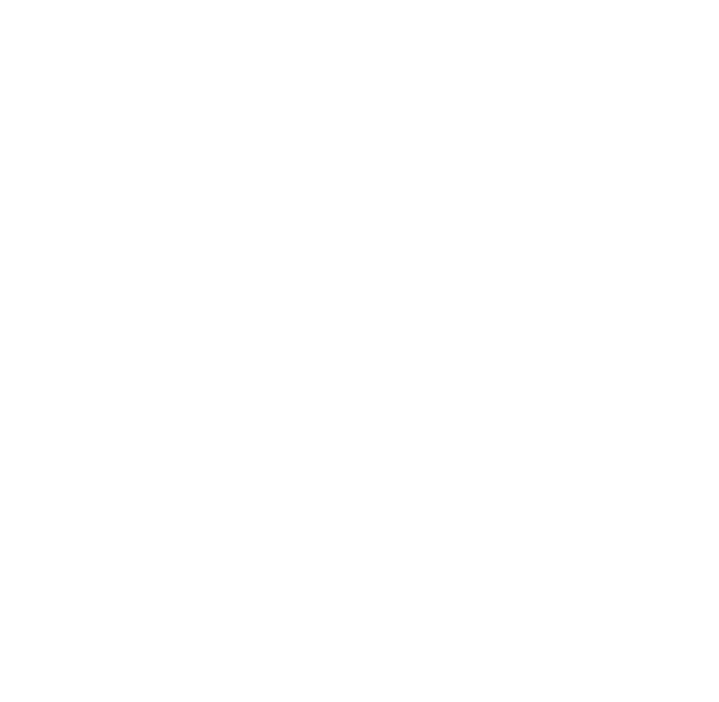
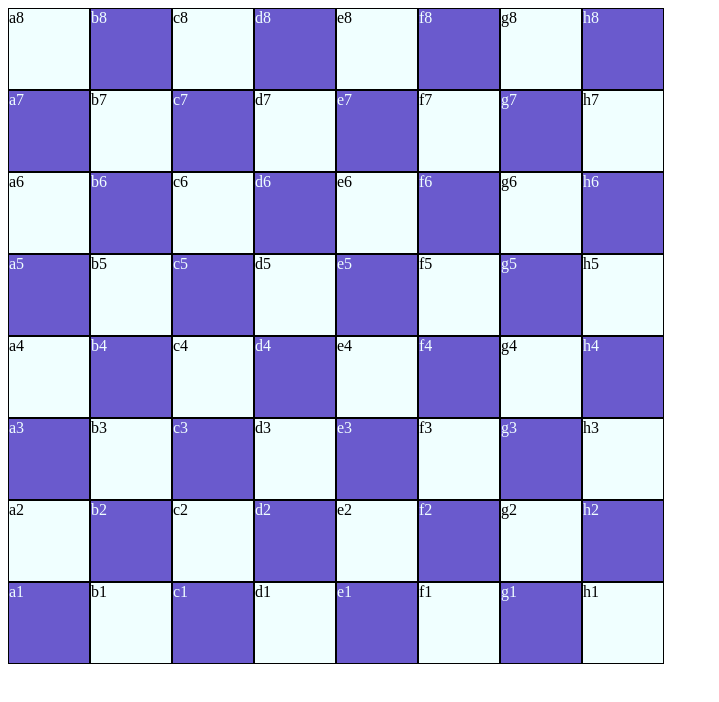
Before and after one commit to ktconstantin/chess-app, a React (Create React App) app: page / in a window 1280 px wide. Shown: the top 702 px of the page, without its empty margins (0-719 px from the left). Built offline with nearby package versions, Linux system fonts and the light colour scheme.

Commit message:
rendering board correctly

```diff
--- a/src/classes/Board.ts
+++ b/src/classes/Board.ts
@@ -61,7 +61,16 @@
 
       for (let column = 0; column < 8; column++) {
         const file = Board.FILES[column];
-        const square = new Square(`${file}${rank}`);
+
+        let className = '';
+
+        if (row % 2 === 0) {
+          className = column % 2 === 0 ? 'square-light' : 'square-dark';
+        } else {
+          className = column % 2 === 0 ? 'square-dark' : 'square-light';
+        }
+
+        const square = new Square(`${file}${rank}`, className);
         const position = {row, column};
 
         if (row === 0) { // rank 8
--- a/src/classes/Square.ts
+++ b/src/classes/Square.ts
@@ -2,10 +2,12 @@
 
 export default class Square {
   name: string;
+  className: string;
   piece: Piece | null;
 
-  constructor(name: string, piece: Piece | null = null) {
+  constructor(name: string, className: string, piece: Piece | null = null) {
     this.name = name;
+    this.className = className;
     this.piece = piece;
   }
 
--- a/src/components/App.tsx
+++ b/src/components/App.tsx
@@ -1,5 +1,6 @@
 import React from 'react';
 import Game from './Game';
+import '../css/app.css';
 
 function App() {
   return (
--- a/src/components/BoardComponent.tsx
+++ b/src/components/BoardComponent.tsx
@@ -1,9 +1,20 @@
 import React from 'react';
+import Square from '../classes/Square';
+import BoardRow from './BoardRow';
 
-export default function BoardComponent() {
+interface BoardComponentProps {
+  board: Square[][];
+}
+
+export default function BoardComponent({ board }: BoardComponentProps) {
   return (
     <div className="board">
-
+      {board.map((squares, index) => (
+        <BoardRow
+          key={index}
+          squares={squares}
+        />
+      ))}
     </div>
   )
 }
--- /dev/null
+++ b/src/components/BoardRow.tsx
@@ -0,0 +1,22 @@
+import React from 'react';
+import Square from '../classes/Square';
+import SquareComponent from './SquareComponent';
+
+interface BoardRowProps {
+  squares: Square[];
+}
+
+export default function BoardRow({ squares }: BoardRowProps) {
+  return (
+    <div className="board-row">
+      {squares.map((square, index) => (
+        <SquareComponent
+          key={index}
+          className={square.className}
+          piece={square.piece}
+          name={square.name}
+        />
+      ))}
+    </div>
+  )
+}
--- a/src/components/Game.tsx
+++ b/src/components/Game.tsx
@@ -9,10 +9,9 @@
 
   console.log(board);
 
-
   return (
     <div className="game">
-      <BoardComponent />
+      <BoardComponent board={board} />
     </div>
   )
 }
--- /dev/null
+++ b/src/components/SquareComponent.tsx
@@ -0,0 +1,17 @@
+import React from 'react';
+import Piece from '../classes/Piece';
+
+interface SquareComponentProps {
+  className: string;
+  piece: Piece | null;
+  name: string;
+}
+
+export default function SquareComponent({ className, piece, name }: SquareComponentProps) {
+
+  return (
+    <div className={className}>
+      {name}
+    </div>
+  )
+}
--- /dev/null
+++ b/src/css/app.css
@@ -0,0 +1,26 @@
+@import-normalize;
+
+.board {
+  display: flex;
+  flex-direction: column;
+}
+
+.board-row {
+  display: flex;
+}
+
+.square-dark,
+.square-light {
+  height: 80px;
+  width: 80px;
+  border: 1px solid black;
+}
+
+.square-dark {
+  background-color: slateblue;
+  color: azure
+}
+
+.square-light {
+  background-color: azure;
+}
```
